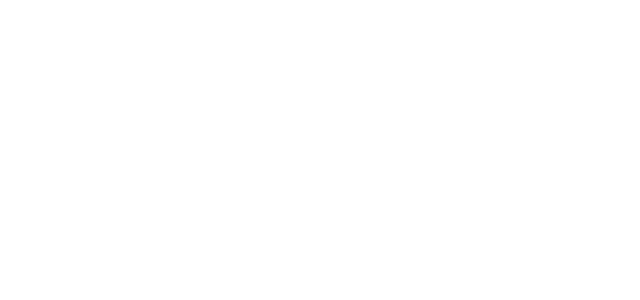
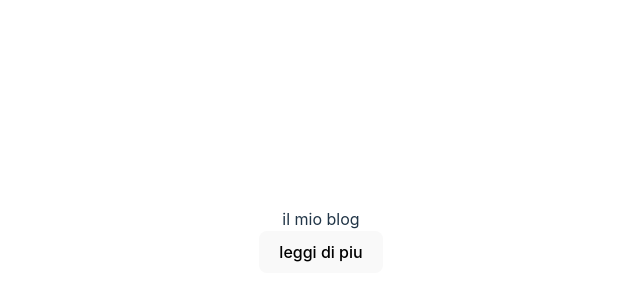
Before and after one commit to GalloSimone/react-components, a React (Vite) app: page / in a window 1280 px wide. Shown: the part 160-460 px from the top of the page, without its empty margins (319-959 px from the left). Built offline with nearby package versions, Linux system fonts and the light colour scheme.

Commit message:
add header e postcard

```diff
--- a/src/App.jsx
+++ b/src/App.jsx
@@ -1,11 +1,19 @@
-
+import Header from "./components/Header.jsx";
+import PostCard from "./components/postCard.jsx";
 import './App.css'
 
 function App() {
+  return (
+    <>
+
+      <Header />
+
+      < PostCard />
 
 
-  return (
-    <>
+
+
+
 
     </>
   )
--- a/src/components/Header.jsx
+++ b/src/components/Header.jsx
@@ -0,0 +1,3 @@
+export default function Header() {
+    return (<header>il mio blog </header>);
+}
--- a/src/components/PostCard.jsx
+++ b/src/components/PostCard.jsx
@@ -0,0 +1,17 @@
+export default function PostCard() {
+    return (
+        <div>
+            <span>600 X 400</span>
+        </div>,
+
+        <div>
+            <h3>Titolo del post</h3>
+            <p>
+                Lorem ipsum dolor sit, amet consectetur adipisicing elit. Iste impedit harum soluta consequuntur voluptas! Tempore, animi accusantium. Nemo ipsam fuga exercitationem mollitia debitis dolorem corrupti. Distinctio repellat saepe numquam repellendus!
+            </p>
+        </div>,
+        <div>
+            <button>leggi di piu</button>
+        </div>
+    )
+}
```
